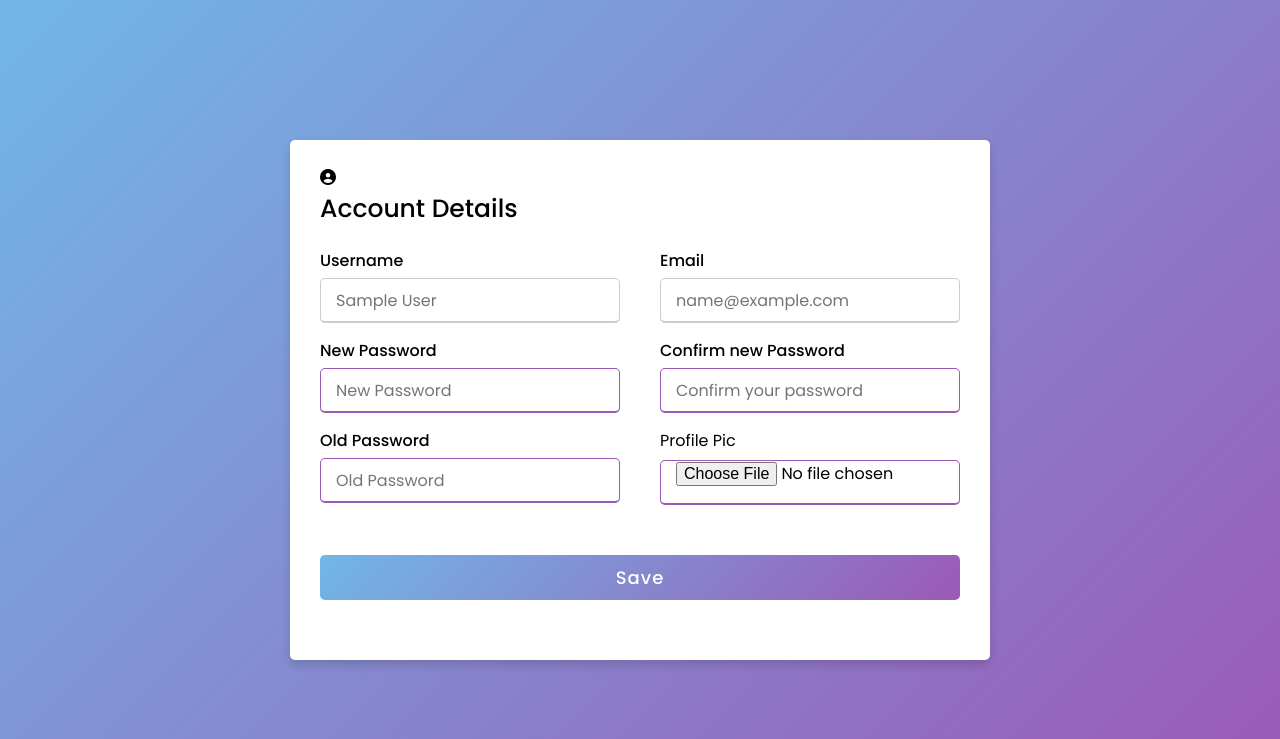
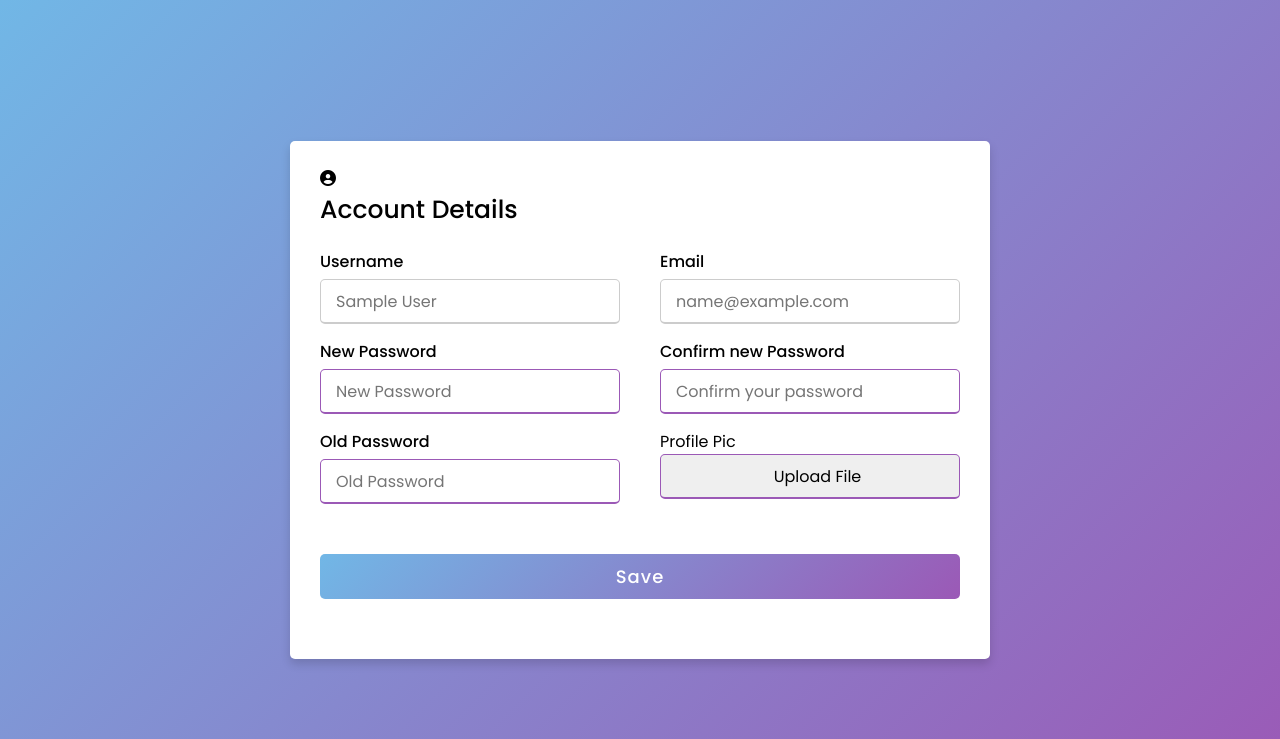
Before and after one commit to karthikrocks/Website1, a Flask app: page /details in a window 1280 px wide. Shown: the top 739 px of the page. Run offline with Flask 2, Linux system fonts and the light colour scheme; the visitor is signed in with stand-in values (Sample User, id 1); some libraries are stand-ins or nearby versions.

Commit message:
changes made

```diff
--- a/website/app.py
+++ b/website/app.py
@@ -1,4 +1,4 @@
-import codecs
+from werkzeug.utils import header_property
 from db import my_database
 from flask import Flask, render_template, request, redirect, url_for, session, flash
 from datetime import timedelta
@@ -6,7 +6,7 @@ from datetime import timedelta
 app = Flask(__name__)
 app.secret_key = open("keys/key.key", "rb").read()
 app.permanent_session_lifetime = timedelta(hours=24)
-
+# app.config["ALLOWED_IMAGE_EXTENSIONS"] = ["JPEG", "JPG", "PNG", "GIF"]
 
 def emailValid():
     email = request.form['em']
--- a/website/templates/account.html
+++ b/website/templates/account.html
@@ -1,5 +1,4 @@
 <!DOCTYPE html>
-<!-- Created By CodingNepal -->
 <html lang="en" dir="ltr">
    <head>
        <link rel= "stylesheet" type= "text/css" href= "{{ url_for('static',filename='styles/account.css') }}">
@@ -26,7 +25,6 @@
       crossorigin="anonymous"
     ></script>
     <meta charset="UTF-8">
-    <!---<title> Responsive Registration Form | CodingLab </title>--->
 
      <meta name="viewport" content="width=device-width, initial-scale=1.0">
    </head>
@@ -64,10 +62,8 @@
             <div class="input-box">
             <span>Profile Pic</span>
 
-              <h2><input type="file" name="pic" style="text-align: center;"></h2>
 
-
-            <!-- <input type="submit" placeholder="New Password" name="Pic" style="text-align: center;" value="Upload File"> -->
+            <input type="submit" placeholder="New Password" name="Pic" style="text-align: center;" value="Upload File">
           </div>
         </div>
 
```
Also changed, not shown: website/keys/key.py (+4 -3 lines).
